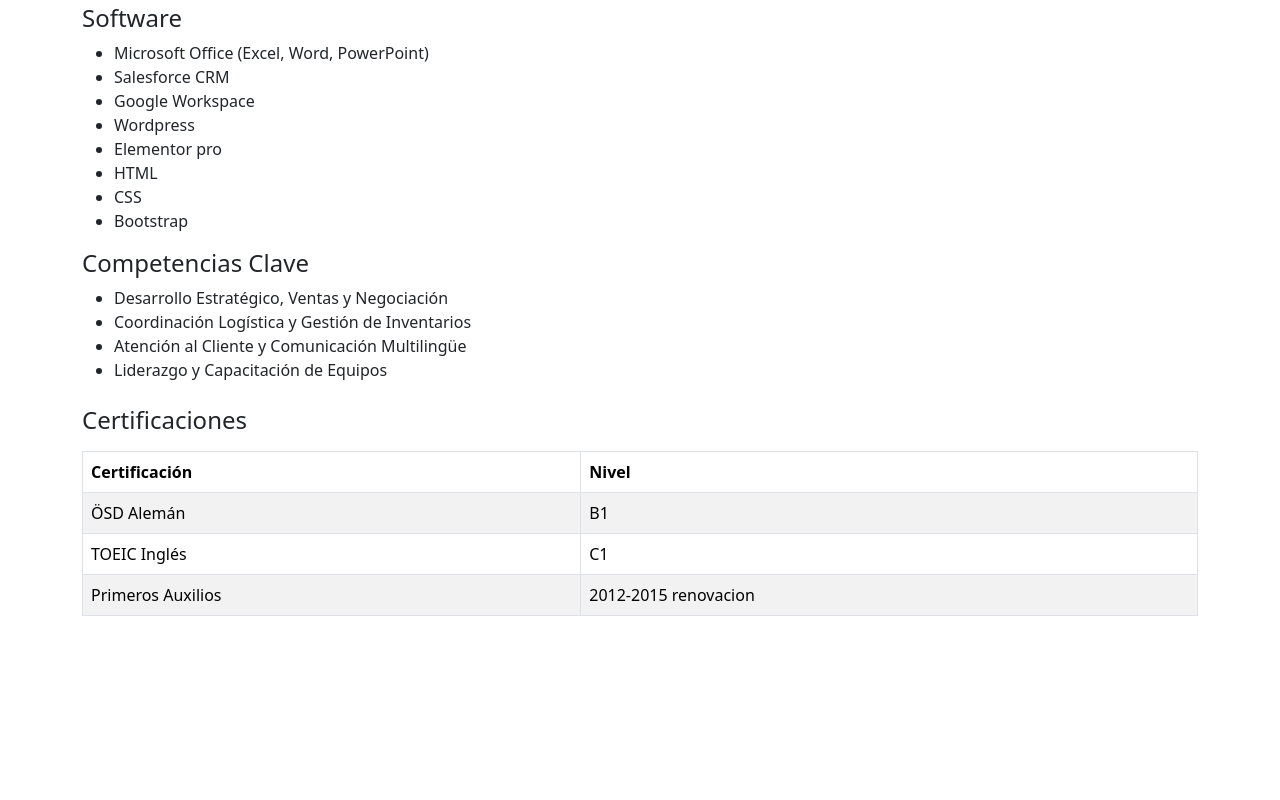
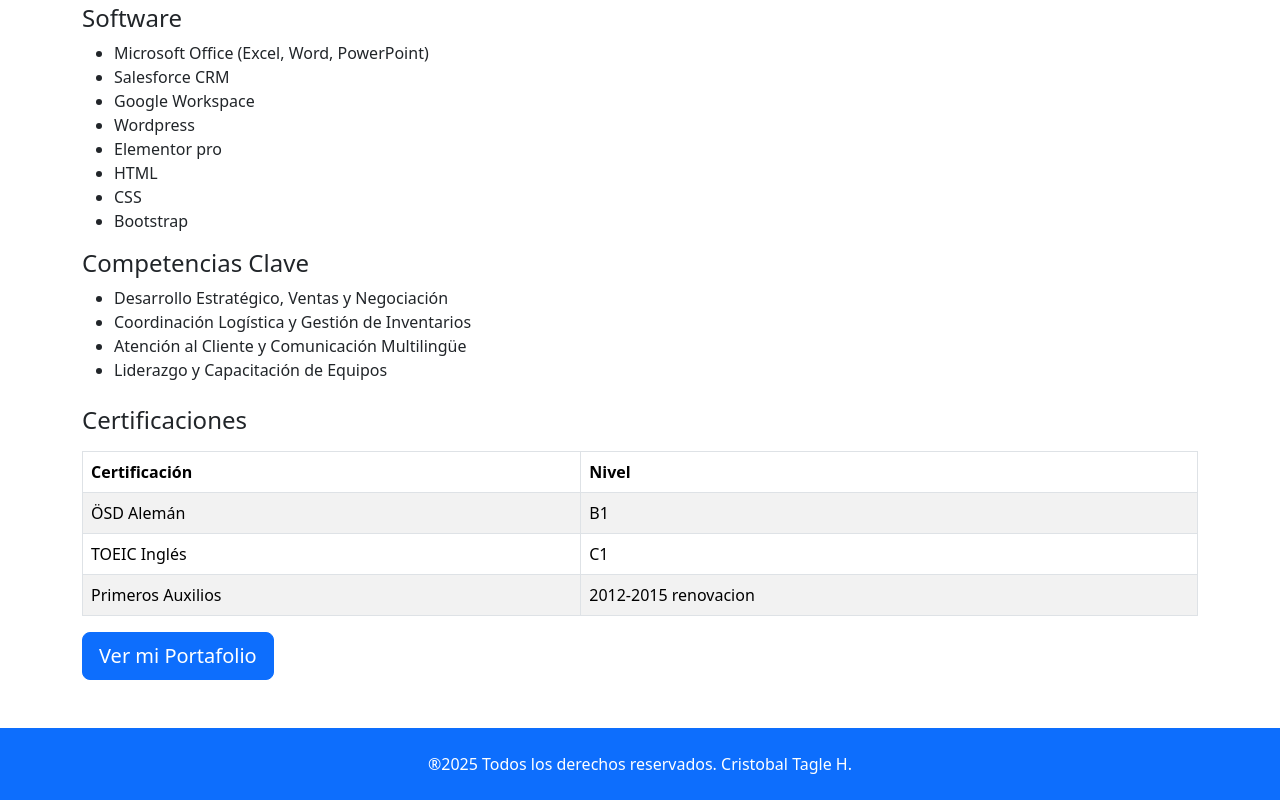
Before and after one commit to cristobaltagle7-cth/Curriculum-Vitae, a plain HTML site: page index.html in a window 1280 px wide. Shown: the part 3616-4416 px from the top of the page. Before the commit the page ends 4280 px from the top, so only its background shows below. Drawn offline with nearby package versions, Linux system fonts and the light colour scheme.

Commit message:
agregar link al portafolio y footer

```diff
--- a/index.html
+++ b/index.html
@@ -227,6 +227,18 @@
             </table>
         </section>
 
+     <!-- LINK AL PORTAFOLIO -->
+        <div id="contacto" class="portfolio-link">
+            <a href="portafolio.html" class="btn btn-primary btn-lg">
+                Ver mi Portafolio
+            </a>
+        </div>
+
+    </main>
+
+<!-- Footer -->
+<footer class="bg-primary text-white text-center py-4 mt-5"> ®2025 Todos los derechos reservados. Cristobal Tagle H. </footer>
+
 
     <!-- Bootstrap JS -->
     <script src="https://cdn.jsdelivr.net/npm/bootstrap@5.3.2/dist/js/bootstrap.bundle.min.js"></script>
```
